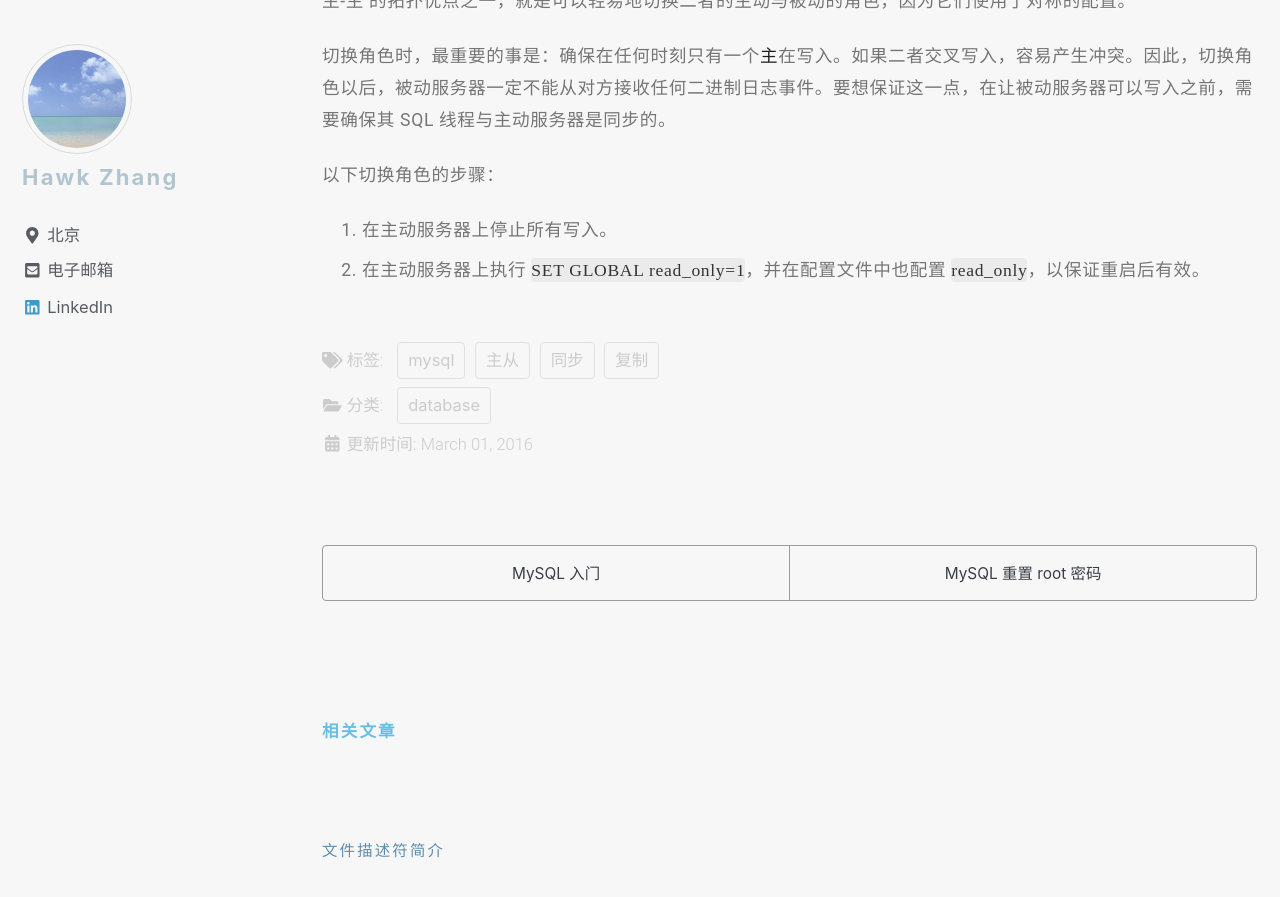
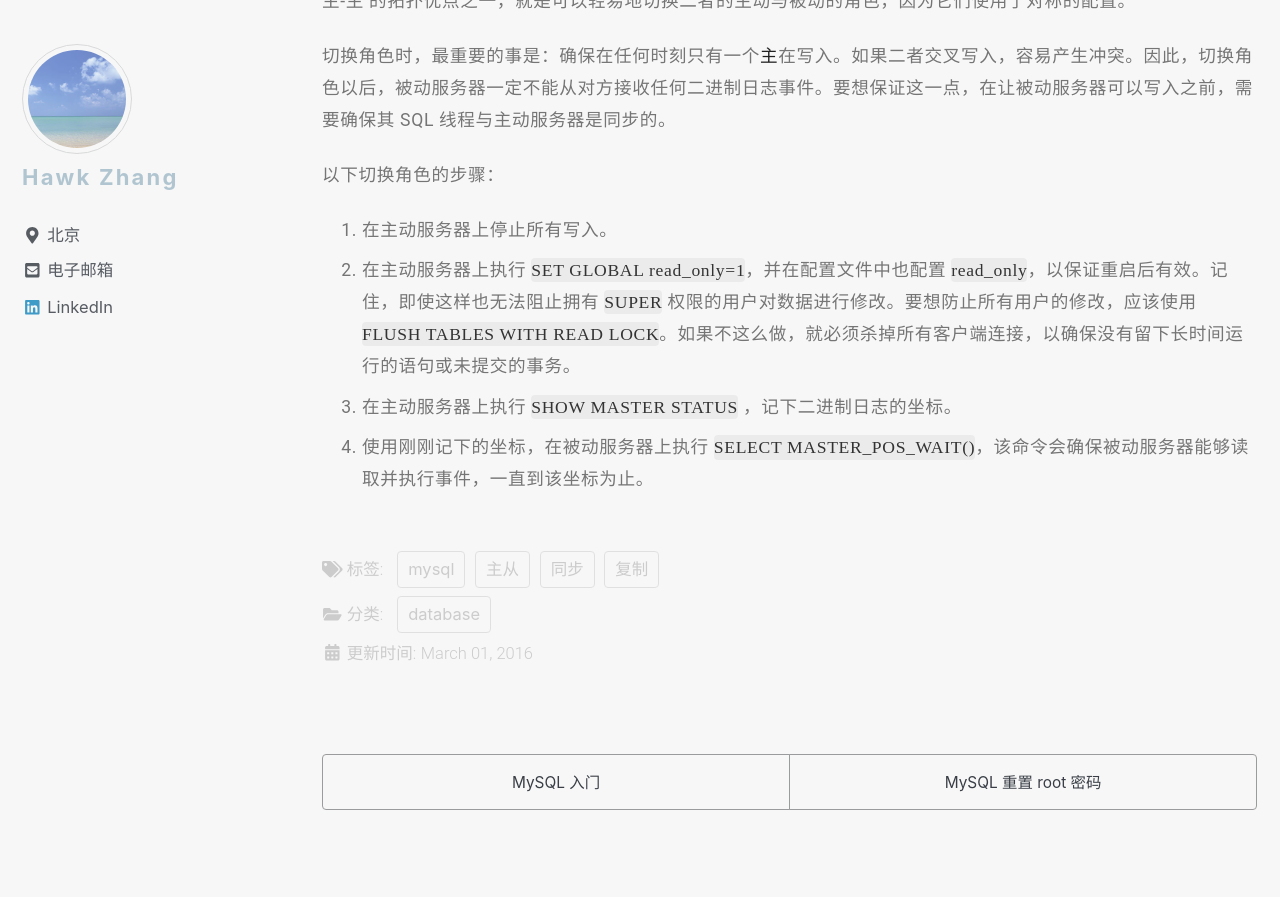
Before and after one commit to narru888/linotes_note, a Jekyll site: the page built from _posts/mysql/2016-03-01-master.slave.md, in a window 1280 px wide and 900 px high, scrolled down 55023 px. Shown: the top 897 px of the window. Built offline with Jekyll 4.4.1, drawn with Linux system fonts in a browser that asks for light colours; nearby versions of some CDN libraries; a script that is not in the unit is left out.

Commit message:
update on 2018-08-16 15:50:01 CST

```diff
--- a/_posts/mysql/2016-03-01-master.slave.md
+++ b/_posts/mysql/2016-03-01-master.slave.md
@@ -1718,4 +1718,6 @@ MASTER_LOG_POS=8078;
 以下切换角色的步骤：
 
 1. 在主动服务器上停止所有写入。
-2. 在主动服务器上执行 `SET GLOBAL read_only=1`，并在配置文件中也配置 `read_only`，以保证重启后有效。
+2. 在主动服务器上执行 `SET GLOBAL read_only=1`，并在配置文件中也配置 `read_only`，以保证重启后有效。记住，即使这样也无法阻止拥有 `SUPER` 权限的用户对数据进行修改。要想防止所有用户的修改，应该使用 `FLUSH TABLES WITH READ LOCK`。如果不这么做，就必须杀掉所有客户端连接，以确保没有留下长时间运行的语句或未提交的事务。
+3. 在主动服务器上执行 `SHOW MASTER STATUS` ，记下二进制日志的坐标。
+4. 使用刚刚记下的坐标，在被动服务器上执行 `SELECT MASTER_POS_WAIT()`，该命令会确保被动服务器能够读取并执行事件，一直到该坐标为止。
```
